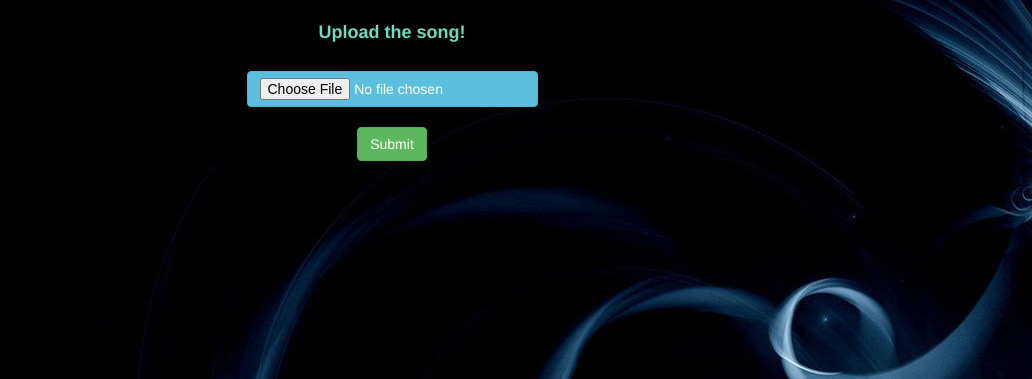
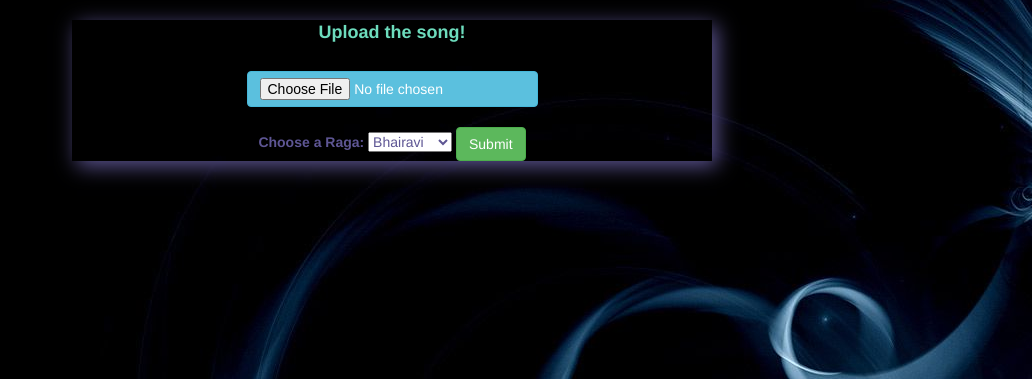
Before and after one commit to LokeshVadlamudi/MusicTutor, a Django app: page / in a window 1280 px wide. Shown: the part 52-431 px from the top of the page, without its empty margins (248-1280 px from the left). Run offline with Django 3.2, Linux system fonts and the light colour scheme; a user stored in the database is signed in; some libraries are stand-ins or nearby versions.

Commit message:
added slight improvements

```diff
--- a/general/templates/home.html
+++ b/general/templates/home.html
@@ -5,15 +5,33 @@
 {% endblock %}
 
 {% block body %}
+    <style>
+        .shad {
+            box-shadow: 5px 5px 20px;
+        }
+    </style>
+
     <div style=" color: #5E5694">
         <center>
+            <div class="card shad" style="width: 50%">
                 <form action="songPred" method="post" style="" enctype="multipart/form-data">
+
                     <label style="font-size: large; color: #6DDCBD">Upload the song!</label>
                     <br><br>
                     <input type="file" id="mySong" name="mySong" class="btn btn-info">
                     <br>
+                    <label for="cars">Choose a Raga:</label>
+
+                    <select name="raga" id="raga">
+                        <option value="Bhairavi">Bhairavi</option>
+                        <option value="saa">Saab</option>
+                        <option value="mercedes">Mercedes</option>
+                        <option value="audi">Audi</option>
+                    </select>
+
                     <input type="submit" class="btn btn-success">
                 </form>
+            </div>
         </center>
     </div>
 {% endblock %}
--- a/general/views.py
+++ b/general/views.py
@@ -43,7 +43,6 @@ import csv
 
 # Create your views here.
 
-
 @login_required(login_url='login')
 def home(request):
     username = request.user.username
@@ -74,9 +73,6 @@ def uploads(request):
         key = obj.key
         songName = key.split('/')[1]
         songList.append((songName, 'https://musictutor.s3.amazonaws.com' + '/' + key))
-
-    # exampleURL = 'https://musictutor.s3.amazonaws.com/nupur/file_example_MP3_1MG.mp3'
-    # print(songList)
 
     context = {
         'songList': songList,
--- a/static/css/main.css
+++ b/static/css/main.css
@@ -1,4 +1,3 @@
-{% load static %}
 
 html {
     height: 100%;
@@ -7,6 +6,4 @@ html {
 body {
     height: 100%;
     margin: 0px;
-
-
 }
```
Also changed, not shown: general/templates/uploads.html (+14 -5 lines). Lines whose indentation alone changed are shown as unchanged.
